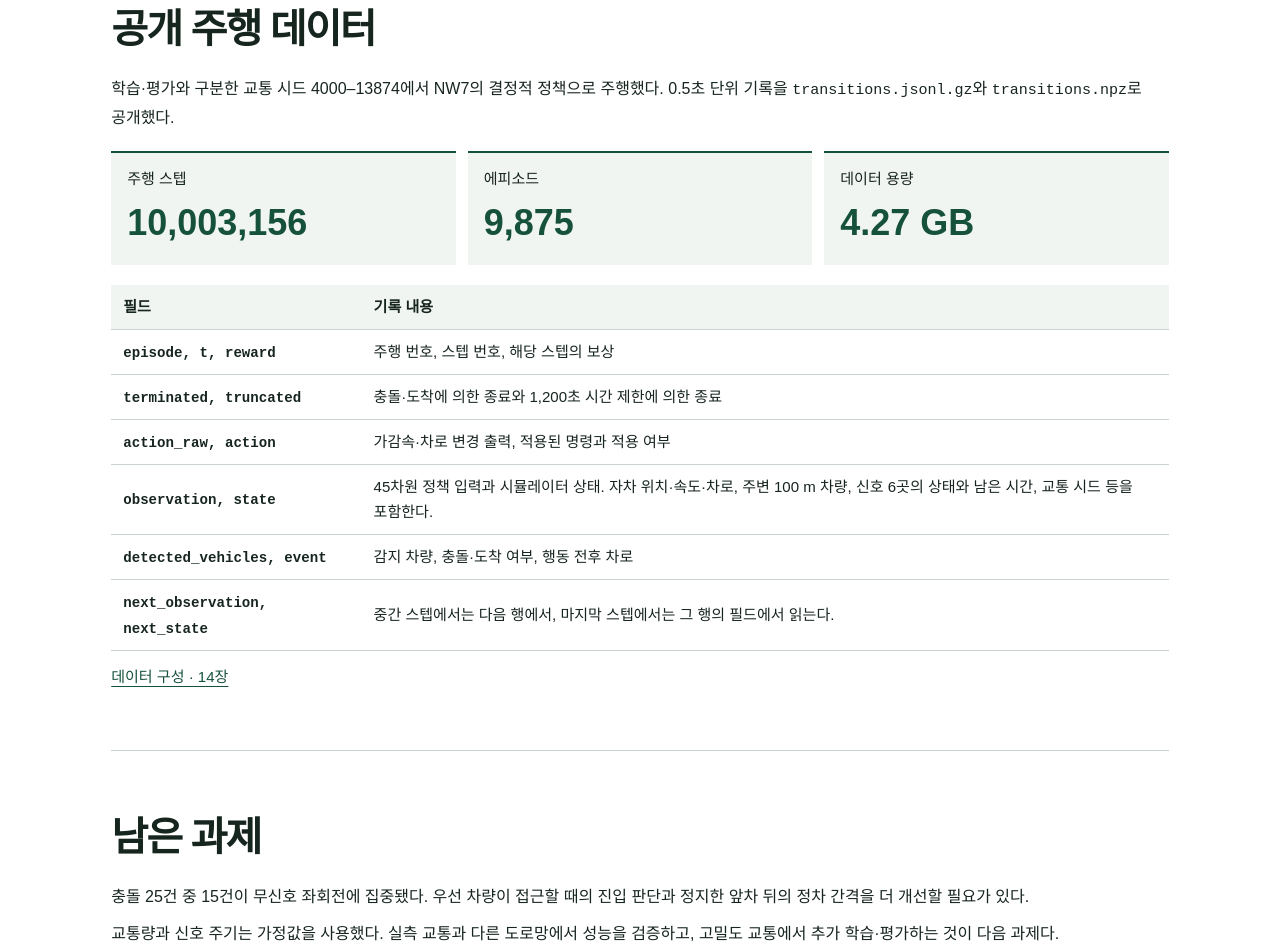
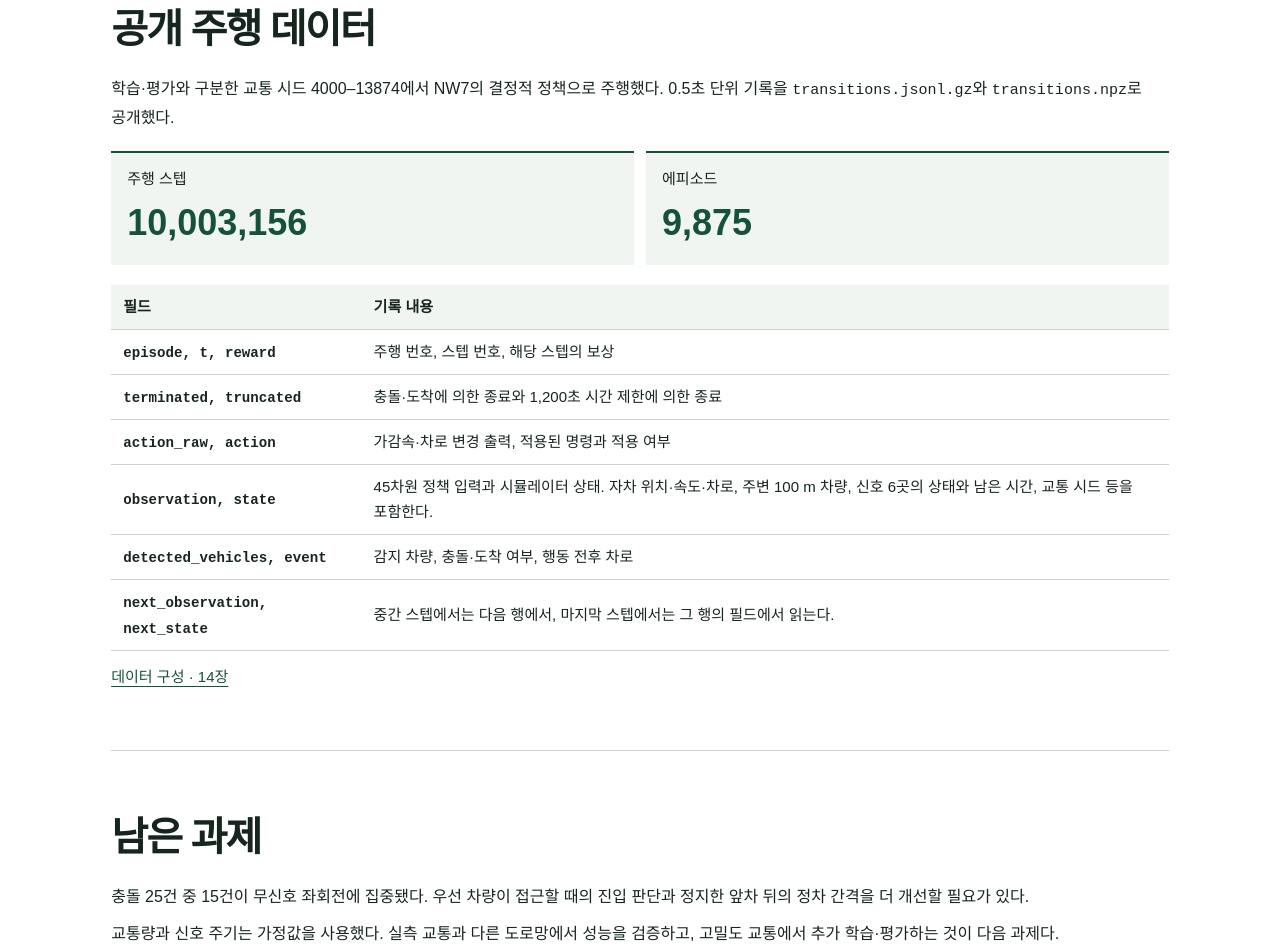
Before and after one commit to a01023289522-cmd/autonomous-driving, a plain HTML site: page docs/index.html in a window 1280 px wide. Shown: the part 3023-3974 px from the top of the page. Drawn offline with Linux system fonts and the light colour scheme.

Commit message:
프로젝트 페이지의 데이터 용량 카드 제거

```diff
--- a/docs/index.html
+++ b/docs/index.html
@@ -38,6 +38,7 @@ figcaption { margin-top:7px }
 .scenes { margin-top:20px }
 .scenes strong { display:block; color:var(--ink); font-size:1.05rem }
 .stats { display:grid; grid-template-columns:repeat(3,minmax(0,1fr)); gap:12px; margin:20px 0 }
+@media (min-width:521px) { #dataset .stats { grid-template-columns:repeat(2,minmax(0,1fr)) } }
 .stats div { padding:12px 16px; background:var(--tint); border-top:2px solid var(--green) }
 .stats strong { display:block; font-size:clamp(1.45rem,3vw,2.25rem); color:var(--green); font-variant-numeric:tabular-nums }
 .stats span,th,td,.source { font-size:.94rem }
@@ -99,7 +100,7 @@ footer { padding-block:22px; color:var(--sub) }
 </section>
 <section id="dataset">
   <h2>공개 주행 데이터</h2><p>학습·평가와 구분한 교통 시드 4000–13874에서 NW7의 결정적 정책으로 주행했다. 0.5초 단위 기록을 <code>transitions.jsonl.gz</code>와 <code>transitions.npz</code>로 공개했다.</p>
-  <div class="stats"><div><span>주행 스텝</span><strong>10,003,156</strong></div><div><span>에피소드</span><strong>9,875</strong></div><div><span>데이터 용량</span><strong>4.27 GB</strong></div></div>
+  <div class="stats"><div><span>주행 스텝</span><strong>10,003,156</strong></div><div><span>에피소드</span><strong>9,875</strong></div></div>
   <div class="tablewrap"><table><thead><tr><th scope="col">필드</th><th scope="col">기록 내용</th></tr></thead><tbody>
     <tr><th scope="row"><code>episode, t, reward</code></th><td>주행 번호, 스텝 번호, 해당 스텝의 보상</td></tr>
     <tr><th scope="row"><code>terminated, truncated</code></th><td>충돌·도착에 의한 종료와 1,200초 시간 제한에 의한 종료</td></tr>
```
